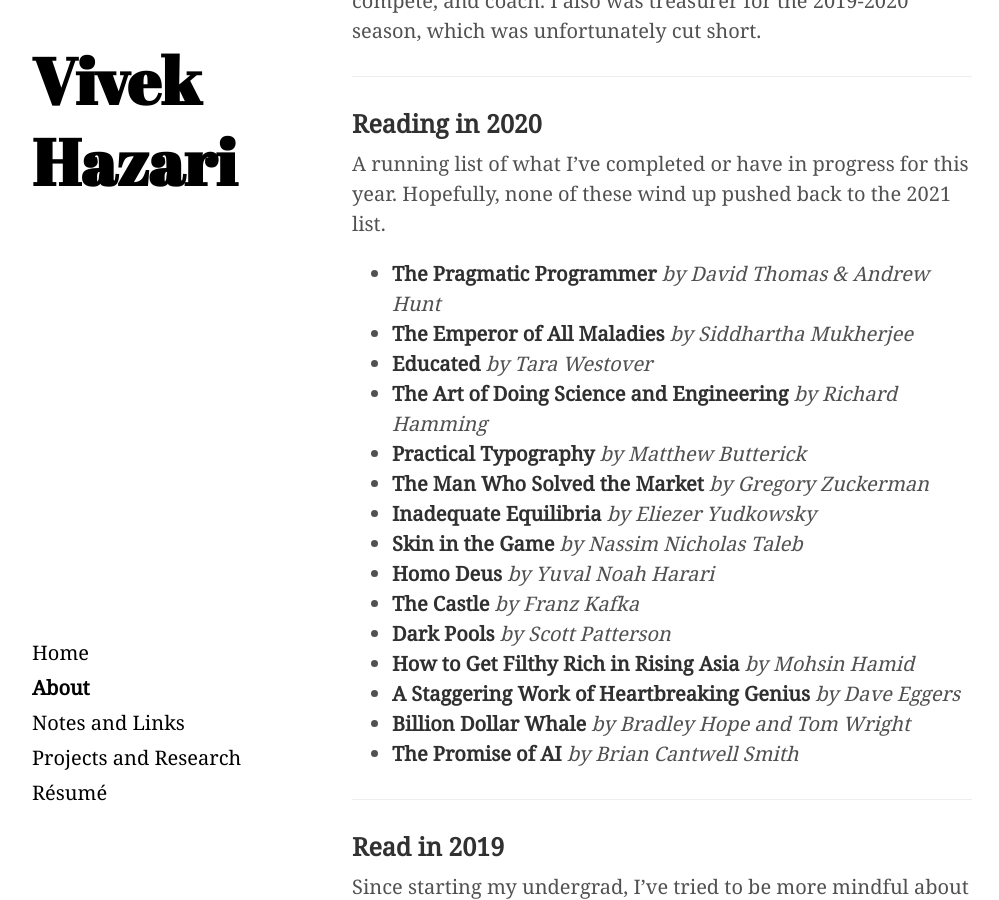
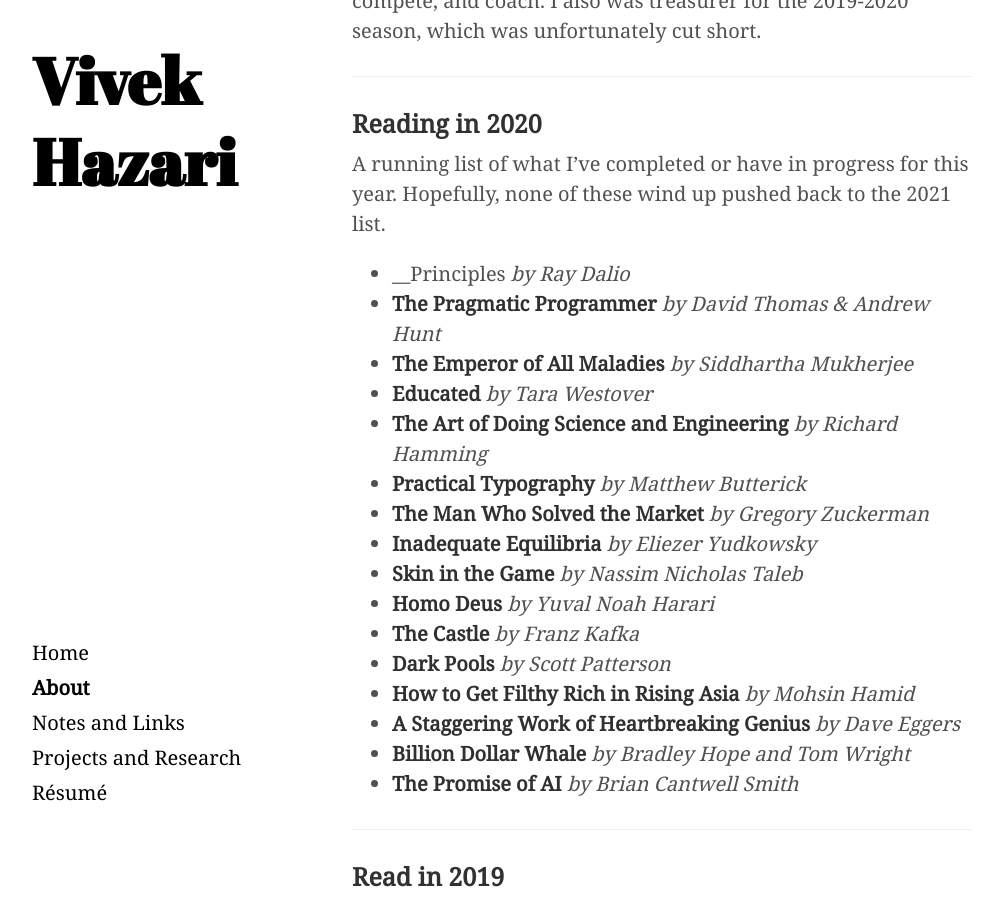
Before and after one commit to Vivekhaz/site_personal, a Jekyll site: the page built from about.md, in a window 1280 px wide and 900 px high, scrolled down 1455 px. Shown: the whole window, without its empty margins (208-1207 px from the left). Built offline with Jekyll 4.4.1, drawn with Linux system fonts in a browser that asks for light colours.

Commit message:
Update about.md

```diff
--- a/about.md
+++ b/about.md
@@ -29,6 +29,7 @@ Many of my hours each year have gone to fencing since I started in May 2015. I f
 ### Reading in 2020
 A running list of what I've completed or have in progress for this year. Hopefully, none of these wind up pushed back to the 2021 list.
 
+- __Principles <cite> by Ray Dalio </cite>
 - __The Pragmatic Programmer__ <cite> by David Thomas & Andrew Hunt </cite>
 - __The Emperor of All Maladies__ <cite> by Siddhartha Mukherjee </cite>
 - __Educated__ <cite> by Tara Westover </cite>
```
